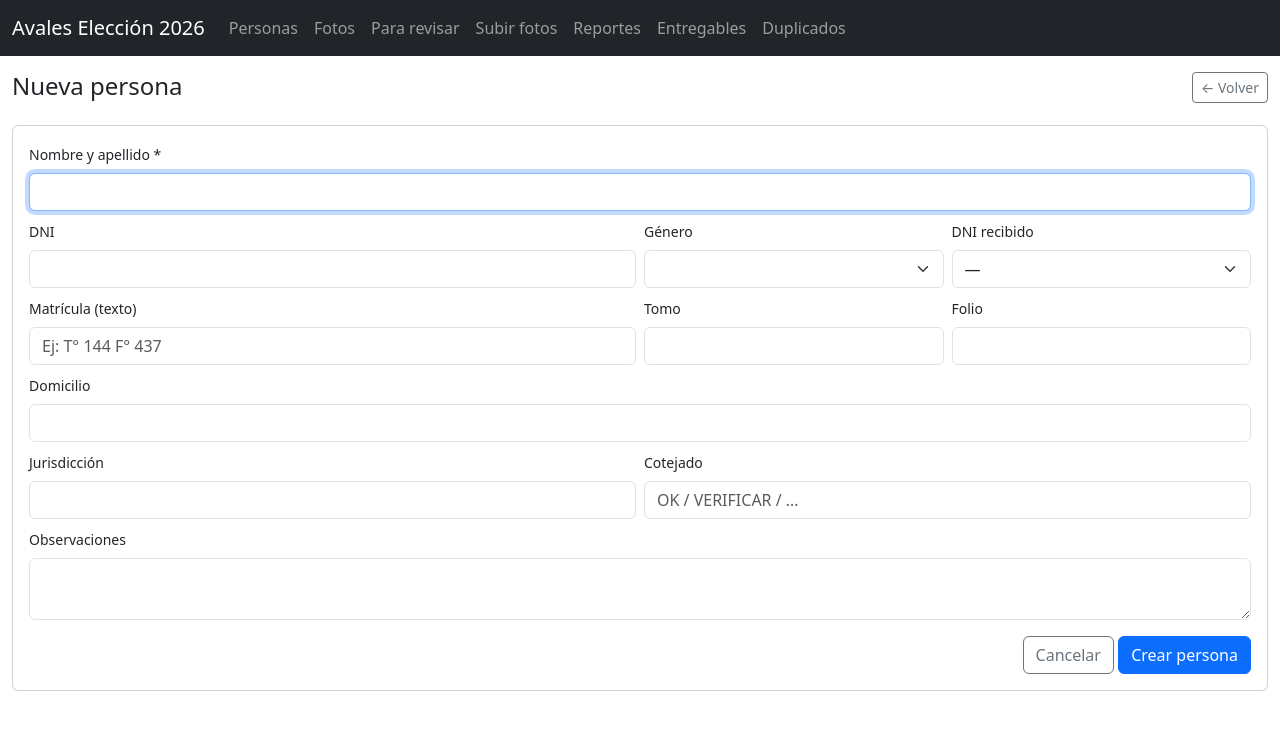
After one commit to OctavioGalvan5/magistratura, a Flask app: page /persona/nueva in a window 1280 px wide. The commit adds this page. Shown: the top 730 px of the page. Run offline with Flask 3, Linux system fonts and the light colour scheme.

Commit message:
Agregar CRUD de personas: crear (+Nueva) y eliminar
- Ruta /persona/nueva con formulario completo
- Boton 'Eliminar persona' en la ficha con confirmacion
- Delete cascade a fotos_personas (fotos huerfanas quedan para reasignar)
- Boton '+ Nueva persona' en el listado
- Script comparar_avales.py para chequear PDFs vs DB
- Ignorar carpeta Avales/ (PDFs descargados)

```diff
--- a/app/app.py
+++ b/app/app.py
@@ -138,6 +138,65 @@ def personas_list():
         personas=personas, jurisdicciones=jurisdicciones, stats=stats,
         f_search=search, f_jur=jur, f_dni_r=dni_r, f_con_foto=con_foto, f_origen=origen,
     )
+
+
+@app.route("/persona/nueva", methods=["GET", "POST"])
+def persona_nueva():
+    if request.method == "GET":
+        return render_template("persona_nueva.html")
+
+    f = request.form
+    dni = (f.get("dni") or "").strip() or None
+    nombre = (f.get("nombre_apellido") or "").strip()
+    if not nombre:
+        flash("El nombre es obligatorio.", "warning")
+        return redirect(url_for("persona_nueva"))
+
+    tomo = (f.get("tomo") or "").strip()
+    folio = (f.get("folio") or "").strip()
+    dni_recibido = None
+    if f.get("dni_recibido") == "si":
+        dni_recibido = True
+    elif f.get("dni_recibido") == "no":
+        dni_recibido = False
+
+    try:
+        with engine.begin() as c:
+            new_p = c.execute(text(f"""
+                INSERT INTO {SCHEMA}.personas
+                  (nombre_apellido, dni, genero, matricula, tomo, folio,
+                   domicilio, jurisdiccion, dni_recibido, cotejado, observaciones)
+                VALUES (:n, :d, :g, :m, :t, :fo, :dom, :jur, :dnir, :cot, :obs)
+                RETURNING id
+            """), {
+                "n": nombre, "d": dni,
+                "g": (f.get("genero") or "").strip() or None,
+                "m": (f.get("matricula") or "").strip() or None,
+                "t": int(tomo) if tomo.isdigit() else None,
+                "fo": int(folio) if folio.isdigit() else None,
+                "dom": (f.get("domicilio") or "").strip() or None,
+                "jur": (f.get("jurisdiccion") or "").strip() or None,
+                "dnir": dni_recibido,
+                "cot": (f.get("cotejado") or "").strip() or None,
+                "obs": (f.get("observaciones") or "").strip() or None,
+            }).mappings().first()
+        flash(f"Persona creada (id={new_p['id']}).", "success")
+        return redirect(url_for("persona_detail", pid=new_p["id"]))
+    except Exception as e:
+        flash(f"Error al crear: {e}", "danger")
+        return redirect(url_for("persona_nueva"))
+
+
+@app.route("/persona/<int:pid>/eliminar", methods=["POST"])
+def persona_eliminar(pid):
+    p = q_one(f"SELECT nombre_apellido FROM {SCHEMA}.personas WHERE id=:id", id=pid)
+    if not p:
+        abort(404)
+    # Las fotos vinculadas via fotos_personas se borran en cascada (FK ON DELETE CASCADE).
+    # Las fotos con persona_id directo pasan a NULL (FK ON DELETE SET NULL).
+    exec_sql(f"DELETE FROM {SCHEMA}.personas WHERE id=:id", id=pid)
+    flash(f"Persona '{p['nombre_apellido']}' eliminada.", "info")
+    return redirect(url_for("personas_list"))
 
 
 @app.route("/personas.xlsx")
--- /dev/null
+++ b/app/templates/persona_nueva.html
@@ -0,0 +1,75 @@
+{% extends "base.html" %}
+{% block title %}Nueva persona{% endblock %}
+{% block content %}
+
+<div class="d-flex justify-content-between align-items-start mb-3">
+  <h4>Nueva persona</h4>
+  <a class="btn btn-outline-secondary btn-sm" href="{{ url_for('personas_list') }}">← Volver</a>
+</div>
+
+<div class="card">
+  <div class="card-body">
+  <form method="post">
+    <div class="row g-2">
+      <div class="col-12">
+        <label class="form-label small">Nombre y apellido *</label>
+        <input class="form-control" name="nombre_apellido" required autofocus>
+      </div>
+      <div class="col-md-6">
+        <label class="form-label small">DNI</label>
+        <input class="form-control" name="dni">
+      </div>
+      <div class="col-md-3">
+        <label class="form-label small">Género</label>
+        <select class="form-select" name="genero">
+          <option value=""></option>
+          <option value="M">M</option>
+          <option value="F">F</option>
+          <option value="X">X</option>
+        </select>
+      </div>
+      <div class="col-md-3">
+        <label class="form-label small">DNI recibido</label>
+        <select class="form-select" name="dni_recibido">
+          <option value="">—</option>
+          <option value="si">Sí</option>
+          <option value="no">No</option>
+        </select>
+      </div>
+      <div class="col-md-6">
+        <label class="form-label small">Matrícula (texto)</label>
+        <input class="form-control" name="matricula" placeholder="Ej: T° 144 F° 437">
+      </div>
+      <div class="col-md-3">
+        <label class="form-label small">Tomo</label>
+        <input class="form-control" name="tomo">
+      </div>
+      <div class="col-md-3">
+        <label class="form-label small">Folio</label>
+        <input class="form-control" name="folio">
+      </div>
+      <div class="col-12">
+        <label class="form-label small">Domicilio</label>
+        <input class="form-control" name="domicilio">
+      </div>
+      <div class="col-md-6">
+        <label class="form-label small">Jurisdicción</label>
+        <input class="form-control" name="jurisdiccion">
+      </div>
+      <div class="col-md-6">
+        <label class="form-label small">Cotejado</label>
+        <input class="form-control" name="cotejado" placeholder="OK / VERIFICAR / …">
+      </div>
+      <div class="col-12">
+        <label class="form-label small">Observaciones</label>
+        <textarea class="form-control" name="observaciones" rows="2"></textarea>
+      </div>
+      <div class="col-12 text-end mt-3">
+        <a class="btn btn-outline-secondary" href="{{ url_for('personas_list') }}">Cancelar</a>
+        <button class="btn btn-primary">Crear persona</button>
+      </div>
+    </div>
+  </form>
+  </div>
+</div>
+{% endblock %}
```
Also changed, not shown: app/templates/persona_detail.html (+7 -1 lines), app/templates/personas.html (+7 -4 lines), comparar_avales.py (added, +46 -0 lines), 1 other file.
